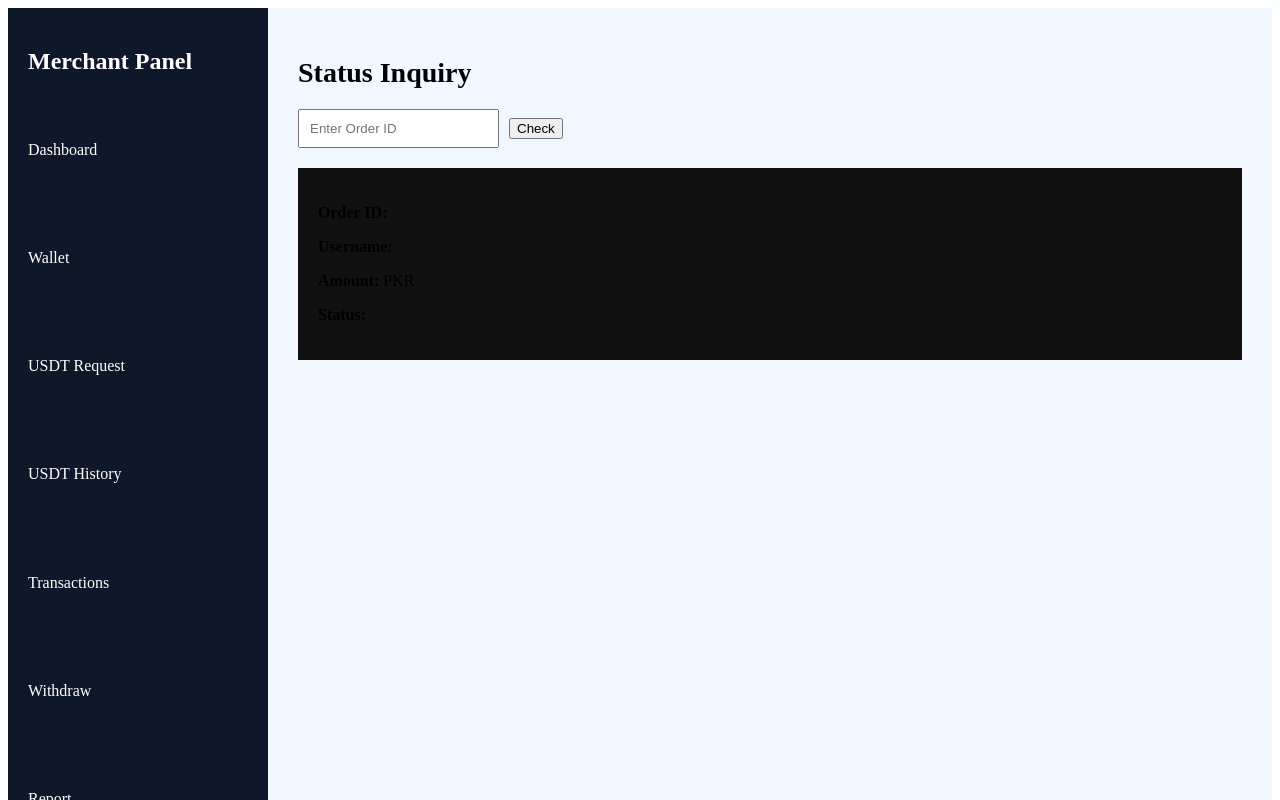
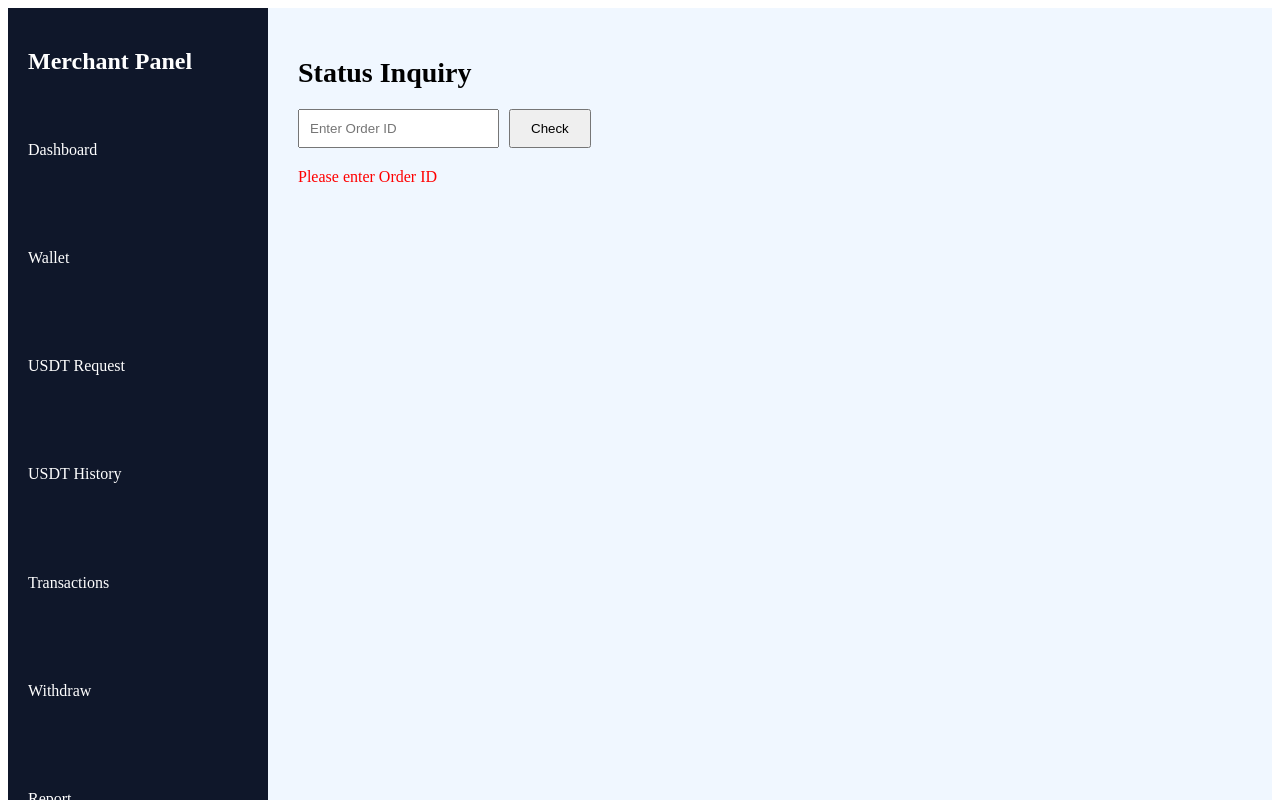
Before and after one commit to naspro-tech/naspro, a Next.js app: page /portal/status-inquiry in a window 1280 px wide. Both pictures are taken after a click on the button "Check". Shown: the top 800 px of the page. Built offline with nearby package versions, Linux system fonts and the light colour scheme; no server answers.

Commit message:
Update status-inquiry.js

```diff
--- a/pages/portal/status-inquiry.js
+++ b/pages/portal/status-inquiry.js
@@ -1,24 +1,49 @@
 import { useState } from "react";
 import PortalLayout from "../../components/PortalLayout";
 
-export default function StatusInquiry() {
+export default function StatusInquiry(){
 
-  const [orderId, setOrderId] = useState("");
-  const [order, setOrder] = useState(null);
+  const [orderId,setOrderId] = useState("");
+  const [order,setOrder] = useState(null);
+  const [message,setMessage] = useState("");
+  const [loading,setLoading] = useState(false);
 
   const checkStatus = async () => {
 
-    const res = await fetch(`/api/order/get?orderId=${orderId}`);
-    const data = await res.json();
+    if(!orderId){
+      setMessage("Please enter Order ID");
+      return;
+    }
 
-    setOrder(data);
+    try{
+
+      setLoading(true);
+      setMessage("");
+      setOrder(null);
+
+      const res = await fetch(`/api/order/get?orderId=${orderId}`);
+
+      const data = await res.json();
+
+      if(res.ok){
+        setOrder(data);
+      }else{
+        setMessage(data.message || "Order not found");
+      }
+
+    }catch(err){
+      setMessage("Server error");
+    }
+
+    setLoading(false);
 
   };
 
-  return (
+  return(
+
     <PortalLayout>
 
-      <h1 style={{fontSize:"28px", marginBottom:"20px"}}>
+      <h1 style={{fontSize:"28px",marginBottom:"20px"}}>
         Status Inquiry
       </h1>
 
@@ -26,23 +51,45 @@ export default function StatusInquiry() {
         type="text"
         placeholder="Enter Order ID"
         value={orderId}
-        onChange={(e) => setOrderId(e.target.value)}
-        style={{padding:"10px", marginRight:"10px"}}
+        onChange={(e)=>setOrderId(e.target.value)}
+        style={{padding:"10px",marginRight:"10px"}}
       />
 
-      <button onClick={checkStatus}>
-        Check
+      <button
+        onClick={checkStatus}
+        style={{padding:"10px 20px"}}
+      >
+        {loading ? "Checking..." : "Check"}
       </button>
 
+      {message && (
+        <p style={{marginTop:"20px",color:"red"}}>
+          {message}
+        </p>
+      )}
+
       {order && (
-        <div style={{marginTop:"20px", background:"#111", padding:"20px"}}>
+
+        <div style={{
+          marginTop:"20px",
+          background:"#0f172a",
+          padding:"20px",
+          borderRadius:"10px",
+          color:"#fff"
+        }}>
+
           <p><b>Order ID:</b> {order.order_id}</p>
           <p><b>Username:</b> {order.username}</p>
           <p><b>Amount:</b> PKR {order.amount}</p>
           <p><b>Status:</b> {order.status}</p>
+          <p><b>Date:</b> {new Date(order.created_at).toLocaleString()}</p>
+
         </div>
+
       )}
 
     </PortalLayout>
+
   );
-               }
+
+          }
```
